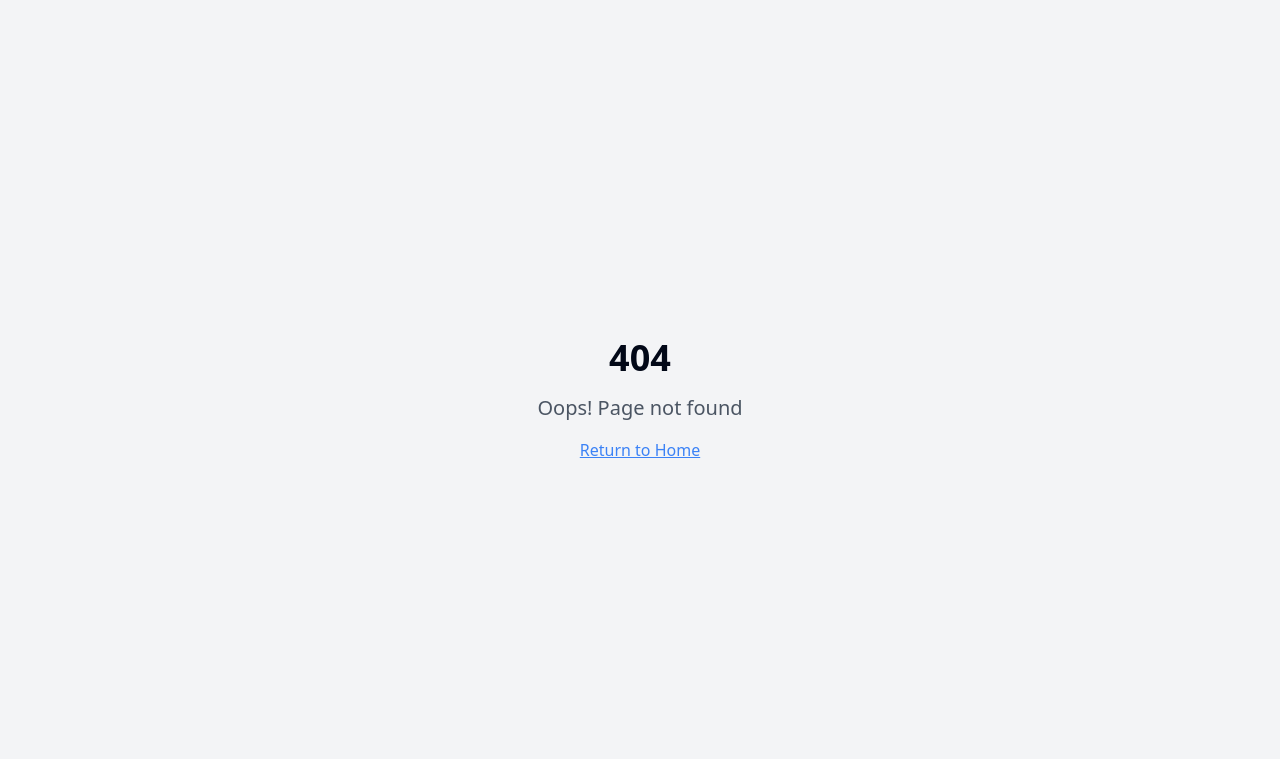
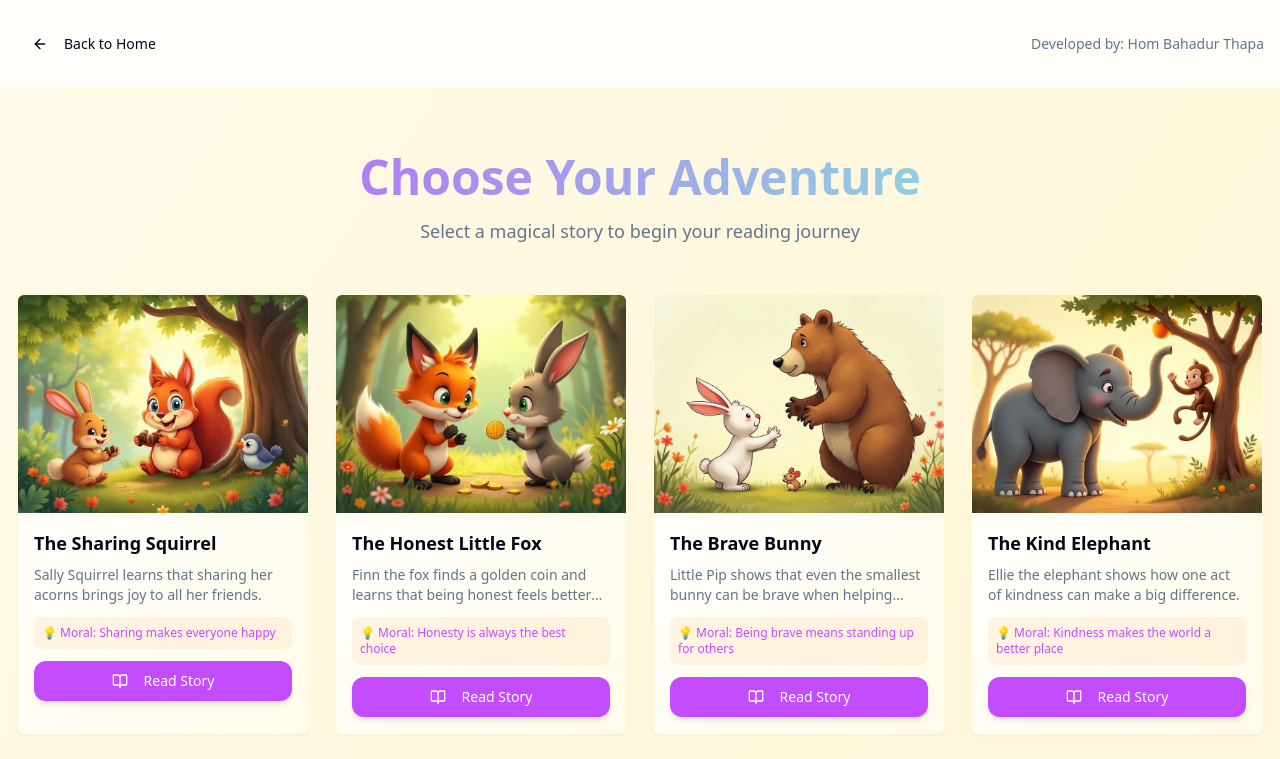
Before and after one commit to Ai-lab-art/s-tales-for-kids, a React (Vite) app: page /stories in a window 1280 px wide. Before the commit this address had no page. Shown: the top 759 px of the page. Built offline with nearby package versions, Linux system fonts and the light colour scheme.

Commit message:
Move stories to a new page
Move the stories to a new page, accessible after clicking the "Start Reading" button on the home page.

```diff
--- a/src/App.tsx
+++ b/src/App.tsx
@@ -4,6 +4,7 @@ import { TooltipProvider } from "@/components/ui/tooltip";
 import { QueryClient, QueryClientProvider } from "@tanstack/react-query";
 import { BrowserRouter, Routes, Route } from "react-router-dom";
 import Index from "./pages/Index";
+import Stories from "./pages/Stories";
 import Story from "./pages/Story";
 import NotFound from "./pages/NotFound";
 
@@ -17,6 +18,7 @@ const App = () => (
       <BrowserRouter>
         <Routes>
           <Route path="/" element={<Index />} />
+          <Route path="/stories" element={<Stories />} />
           <Route path="/story/:id" element={<Story />} />
           {/* ADD ALL CUSTOM ROUTES ABOVE THE CATCH-ALL "*" ROUTE */}
           <Route path="*" element={<NotFound />} />
--- a/src/pages/Index.tsx
+++ b/src/pages/Index.tsx
@@ -1,7 +1,6 @@
-import { stories } from "@/data/stories";
-import { StoryCard } from "@/components/StoryCard";
 import { Button } from "@/components/ui/button";
-import { Facebook, Twitter, MessageCircle, Share2, ArrowDown } from "lucide-react";
+import { Facebook, Twitter, MessageCircle, Share2, ArrowRight } from "lucide-react";
+import { Link } from "react-router-dom";
 import heroImage from "@/assets/homepage-hero.jpg";
 
 const Index = () => {
@@ -29,10 +28,6 @@ const Index = () => {
     window.open(url, '_blank', 'width=600,height=400');
   };
 
-  const scrollToStories = () => {
-    document.getElementById('stories-section')?.scrollIntoView({ behavior: 'smooth' });
-  };
-
   return (
     <div className="min-h-screen">
       {/* Hero Section with Cover Image */}
@@ -54,14 +49,15 @@ const Index = () => {
           </p>
 
           {/* Start Button */}
+          <Link to="/stories">
             <Button
-            onClick={scrollToStories}
               size="lg"
               className="bg-story-primary hover:bg-story-primary/90 text-white text-lg px-8 py-6 rounded-full shadow-2xl hover:shadow-story-primary/50 transition-all duration-300 hover:scale-105 mb-8"
             >
               Start Reading Adventures
-            <ArrowDown className="ml-2 w-5 h-5" />
+              <ArrowRight className="ml-2 w-5 h-5" />
             </Button>
+          </Link>
 
           {/* Share Buttons */}
           <div className="flex justify-center items-center gap-3">
@@ -101,27 +97,6 @@ const Index = () => {
           </div>
         </div>
       </div>
-
-      {/* Stories Section */}
-      <div id="stories-section" className="bg-gradient-to-br from-background via-story-secondary/20 to-story-warm/20 py-16">
-        <div className="container mx-auto px-4">
-          <h2 className="text-4xl font-bold text-center mb-12 text-foreground">
-            Choose Your Adventure
-          </h2>
-          <div className="grid grid-cols-1 md:grid-cols-2 lg:grid-cols-3 xl:grid-cols-4 gap-6">
-            {stories.map((story) => (
-              <StoryCard key={story.id} story={story} />
-            ))}
-          </div>
-        </div>
-
-        {/* Footer */}
-        <div className="text-center mt-16 py-8">
-          <p className="text-muted-foreground">
-            Made with ❤️ for curious young minds
-          </p>
-        </div>
-      </div>
     </div>
   );
 };
--- /dev/null
+++ b/src/pages/Stories.tsx
@@ -0,0 +1,53 @@
+import { stories } from "@/data/stories";
+import { StoryCard } from "@/components/StoryCard";
+import { Button } from "@/components/ui/button";
+import { ArrowLeft } from "lucide-react";
+import { Link } from "react-router-dom";
+
+const Stories = () => {
+  return (
+    <div className="min-h-screen bg-gradient-to-br from-background via-story-secondary/20 to-story-warm/20">
+      {/* Header */}
+      <div className="bg-white/80 backdrop-blur-sm border-b border-story-secondary/30">
+        <div className="container mx-auto px-4 py-6">
+          <div className="flex items-center justify-between">
+            <Link to="/">
+              <Button variant="ghost" className="hover:bg-story-secondary/20">
+                <ArrowLeft className="w-4 h-4 mr-2" />
+                Back to Home
+              </Button>
+            </Link>
+            <p className="text-sm text-muted-foreground">Developed by: Hom Bahadur Thapa</p>
+          </div>
+        </div>
+      </div>
+
+      {/* Stories Section */}
+      <div className="container mx-auto px-4 py-16">
+        <div className="text-center mb-12">
+          <h1 className="text-4xl md:text-5xl font-bold bg-gradient-to-r from-story-primary to-story-accent bg-clip-text text-transparent mb-4">
+            Choose Your Adventure
+          </h1>
+          <p className="text-lg text-muted-foreground max-w-2xl mx-auto">
+            Select a magical story to begin your reading journey
+          </p>
+        </div>
+
+        <div className="grid grid-cols-1 md:grid-cols-2 lg:grid-cols-3 xl:grid-cols-4 gap-6">
+          {stories.map((story) => (
+            <StoryCard key={story.id} story={story} />
+          ))}
+        </div>
+
+        {/* Footer */}
+        <div className="text-center mt-16 py-8">
+          <p className="text-muted-foreground">
+            Made with ❤️ for curious young minds
+          </p>
+        </div>
+      </div>
+    </div>
+  );
+};
+
+export default Stories;
```
Lines whose indentation alone changed are shown as unchanged.
